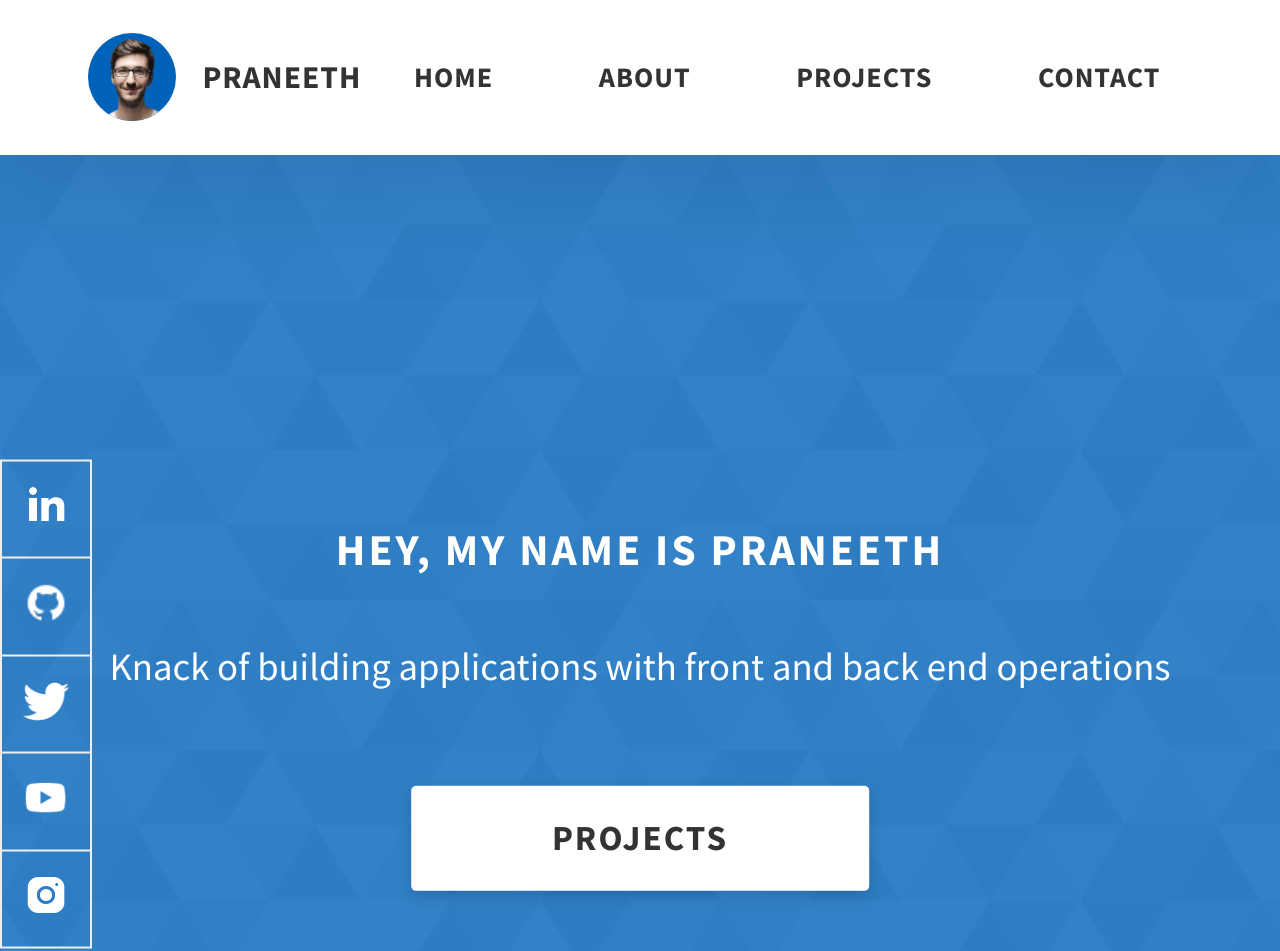
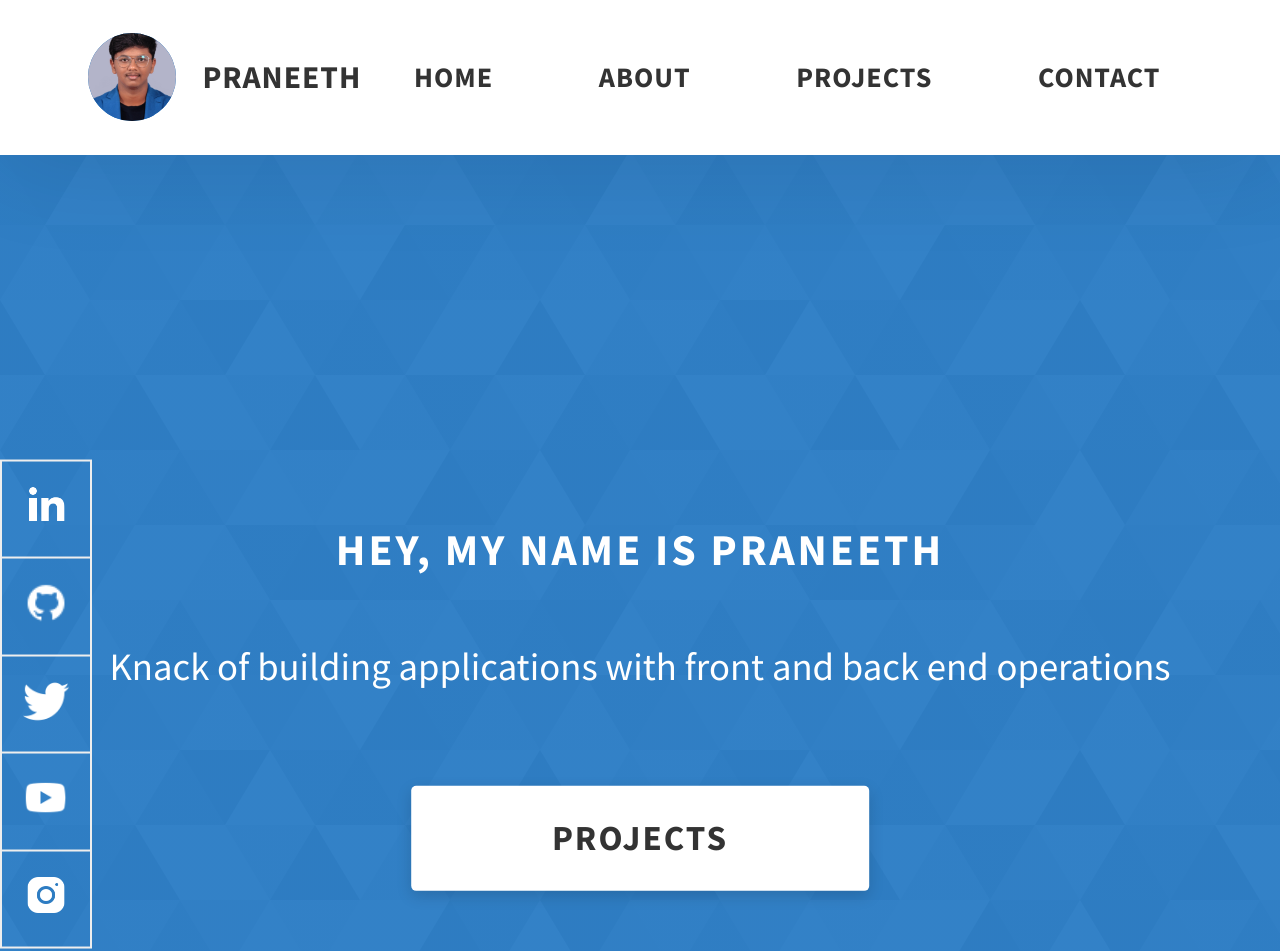
Before and after one commit to praneeth-balamurugan/Portfolio, a website: page index.html in a window 1280 px wide. Shown: the top 951 px of the page. Drawn offline with Linux system fonts and the light colour scheme.

Commit message:
photo updated

```diff
--- a/index.html
+++ b/index.html
@@ -33,7 +33,7 @@
         <div class="header__logo-container">
           <div class="header__logo-img-cont">
             <img
-              src="./assets/png/john-doe.png"
+              src="./assets/png/Photograph.jpg"
               alt="Praaneeth Logo"
               class="header__logo-img"
             />
```
Also changed, not shown: assets/png/Photograph.jpg (added).
